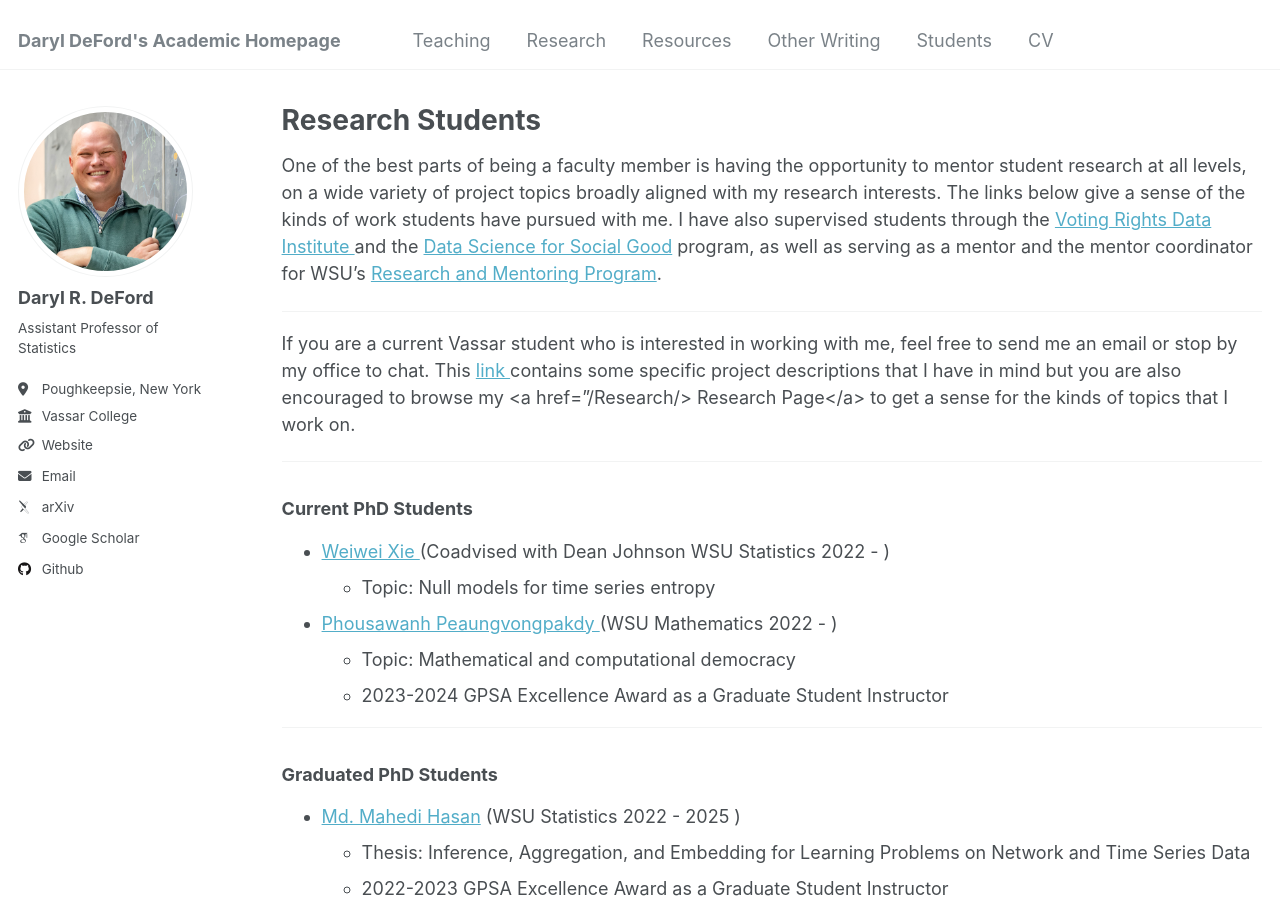
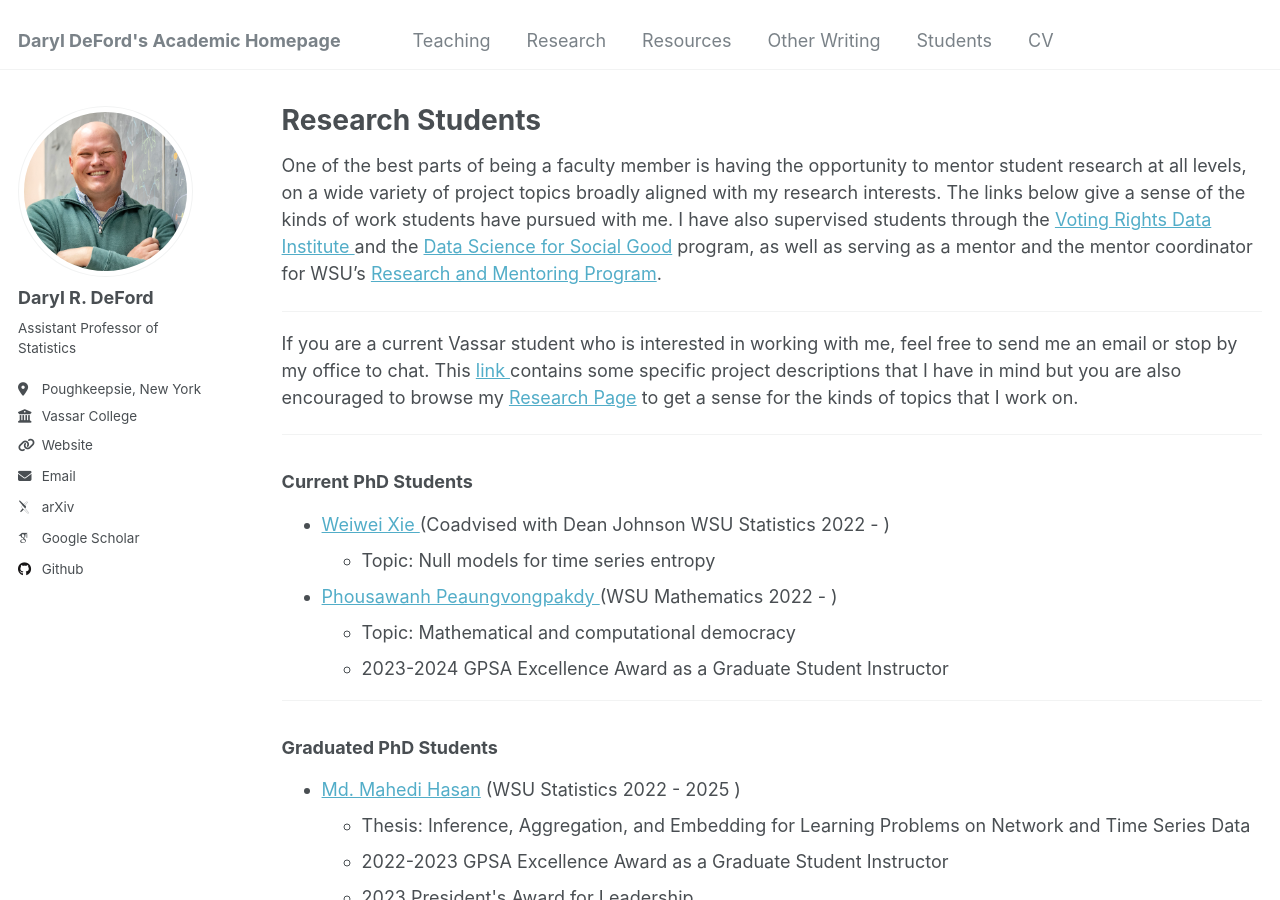
Before and after one commit to drdeford/drdeford.github.io, a Jekyll site: the page built from _pages/Students.md, in a window 1280 px wide and 900 px high. Built offline with Jekyll 4.4.1, drawn with Linux system fonts in a browser that asks for light colours; some web fonts are replaced.

Commit message:
Update Students.md

```diff
--- a/_pages/Students.md
+++ b/_pages/Students.md
@@ -12,7 +12,7 @@ One of the best parts of being a faculty member is having the opportunity to men
 
 <hr>
 
-If you are a current Vassar student who is interested in working with me, feel free to send me an email or stop by my office to chat. This <a href="../files/Potential_Student_Projects.pdf"> link </a> contains some specific project descriptions that I have in mind but you are also encouraged to browse my <a href="/Research/> Research Page</a> to get a sense for the kinds of topics that I work on.
+If you are a current Vassar student who is interested in working with me, feel free to send me an email or stop by my office to chat. This <a href="../files/Potential_Student_Projects.pdf"> link </a> contains some specific project descriptions that I have in mind but you are also encouraged to browse my <a href="/Research/"> Research Page</a> to get a sense for the kinds of topics that I work on.
 
 
 <hr>
```
